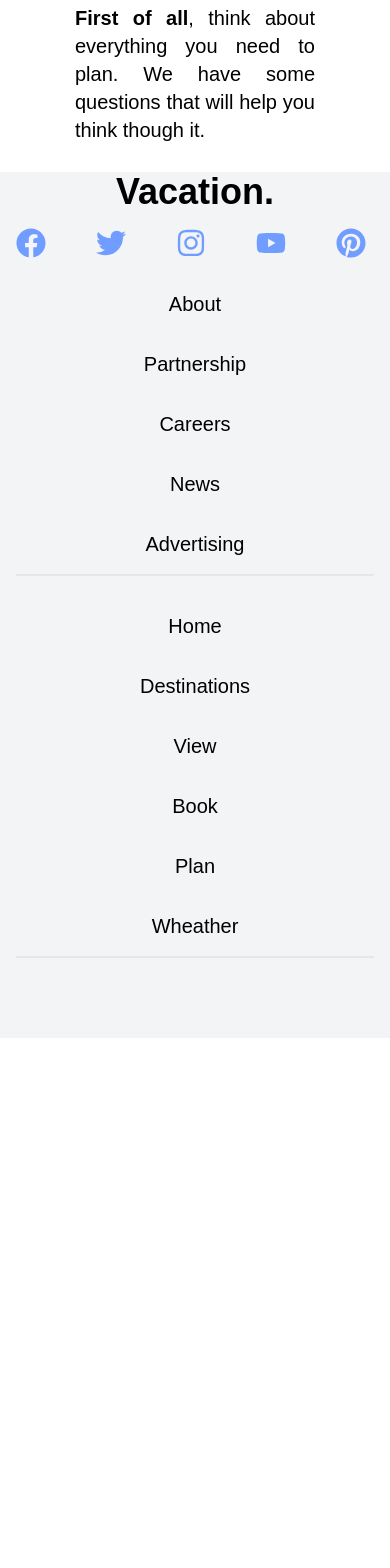
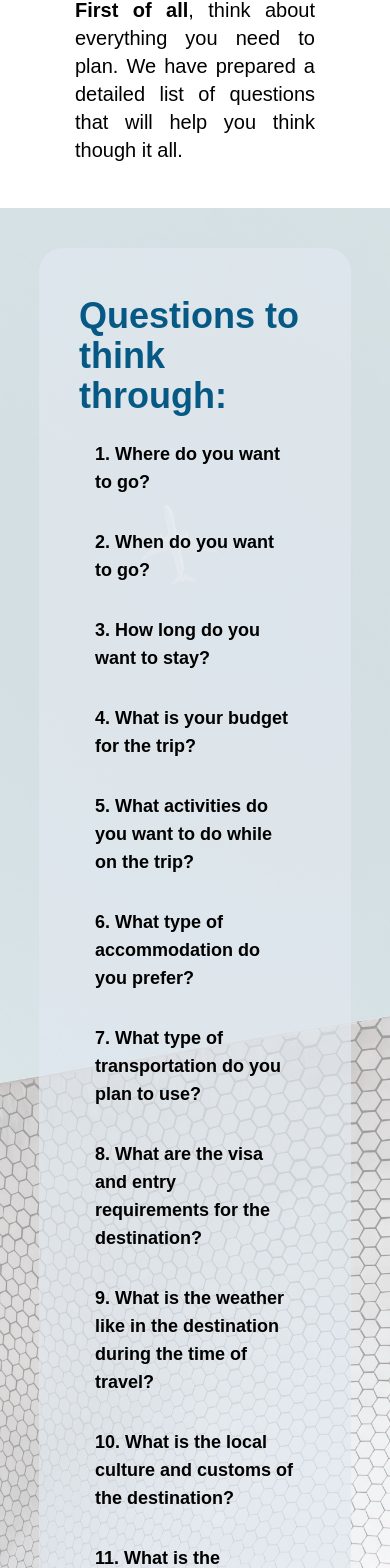
Before and after one commit to KrzysztofPardel/Vacation-Website, a React (Vite) app: page /home/plan in a window 390 px wide. Shown: the part 1413-2981 px from the top of the page. Before the commit the page ends 2451 px from the top, so only its background shows below. Built offline with nearby package versions, Linux system fonts and the light colour scheme; no server answers; the database is empty; a web font is replaced by a local one.

Commit message:
Plan section received all its components

```diff
--- a/src/components/Plan.jsx
+++ b/src/components/Plan.jsx
@@ -2,15 +2,22 @@ import React from 'react'
 import '../scss/index.scss'
 import Navbar from '/src/components/Navbar.jsx'
 import PlanHero from '/src/components/PlanHero.jsx'
-import PlanRecommendations from '/src/components/PlanRecommendations.jsx'
+// import PlanRecommendations from '/src/components/PlanRecommendations.jsx'
 import Footer from '/src/components/Footer.jsx'
+import PlanWhyWait from './PlanWhyWait'
+import PlanQuestions from './PlanQuestions'
+import PlanTakeNote from './PlanTakeNote'
+import PlanWeather from './PlanWeather'
 
 const Plan = () => {
 	return (
 		<>
 			<Navbar />
 			<PlanHero />
-			<PlanRecommendations />
+			<PlanWhyWait />
+			<PlanQuestions />
+			<PlanTakeNote />
+			<PlanWeather />
 			<Footer />
 		</>
 	)
--- a/src/components/PlanHero.jsx
+++ b/src/components/PlanHero.jsx
@@ -10,7 +10,7 @@ const style = {
 	p: `italic text-slate-400 drop-shadow-2xl contrast-100 inline text-4xl md:text-5xl`,
 	description: `py-2 text-black text-justify text-base md:text-2xl`,
 }
-const WhyUsHero = () => {
+const PlanHero = () => {
 	return (
 		<>
 			<div className={style.container}>
@@ -34,4 +34,4 @@ const WhyUsHero = () => {
 	)
 }
 
-export default WhyUsHero
+export default PlanHero
--- /dev/null
+++ b/src/components/PlanQuestions.jsx
@@ -0,0 +1,61 @@
+import React from 'react'
+import { Link } from 'react-router-dom'
+import '../scss/Others.scss'
+import OurLatestOffers from './OurLatestOffers'
+import questions from '../assets/questions.jpg'
+
+const style = {
+	background: `object-cover -z-10 absolute w-[100vw] h-[105rem] md:h-[80rem] lg:h-[95rem] opacity-40`,
+	container_all: `flex justify-between items-center h-[105rem] md:h-[80rem] lg:h-[95rem] p-5 md:p-10 lg:p-20 mt-[1rem]`,
+	container_window: ` h-[100rem] md:h-[75rem] lg:h-[75vh] w-[80vw] md:w-[75vw] lg:w-[60vw] mx-auto m-10 p-10 bg-slate-200/70 rounded-3xl`,
+	header: `text-4xl font-bold py-2 flex justify-center text-sky-800`,
+	container_small: `flex flex-col py-2`,
+	container_top: `flex flex-col items-start gap-[5%] md:flex-row md:justify-evenly md:items-center h-[65rem]`,
+	li_question: `font-semibold text-lg md:text-xl`,
+	pages_link: `ml-[3rem] text-base inline underline hover:no-underline text-slate-500 hover:text-sky-800`,
+}
+
+const PlanQuestions = () => {
+	return (
+		<>
+			<div className=''>
+				<img src={questions} alt='' className={style.background} />
+				<div className={style.container_all}>
+					<div className={style.container_window}>
+						<h1 className={style.header}>Questions to think through:</h1>
+						<div className={style.container_top}>
+							<ol className=''>
+								<li className={style.li_question}>1. Where do you want to go? </li>
+
+								<li className={style.li_question}>2. When do you want to go?</li>
+
+								<li className={style.li_question}>3. How long do you want to stay?</li>
+
+								<li className={style.li_question}>4. What is your budget for the trip?</li>
+								<li className={style.li_question}>5. What activities do you want to do while on the trip?</li>
+								<li className={style.li_question}>6. What type of accommodation do you prefer?</li>
+								<li className={style.li_question}>7. What type of transportation do you plan to use?</li>
+								<li className={style.li_question}>8. What are the visa and entry requirements for the destination?</li>
+								<li className={style.li_question}>
+									9. What is the weather like in the destination during the time of travel?
+								</li>
+								<li className={style.li_question}>10. What is the local culture and customs of the destination?</li>
+								<li className={style.li_question}>11. What is the exchange rate and currency of the destination?</li>
+								<li className={style.li_question}>
+									12. What are the potential health risks of the destination and what vaccinations do you need?
+								</li>
+								<li className={style.li_question}>13. Are there any language barriers in the destination?</li>
+								<li className={style.li_question}>14. What are the emergency contact numbers for the destination?</li>
+								<li className={style.li_question}>
+									15. What are the rules and regulations for traveling during the COVID-19 pandemic?
+								</li>
+							</ol>
+						</div>
+					</div>
+				</div>
+			</div>
+		</>
+	)
+}
+
+export default PlanQuestions
--- /dev/null
+++ b/src/components/PlanTakeNote.jsx
@@ -0,0 +1,36 @@
+import React from 'react'
+import { Link } from 'react-router-dom'
+import '../scss/Others.scss'
+import ToTakeList from './ToTakeList'
+import airport from '../assets/airport.jpg'
+
+const style = {
+	background: `object-cover -z-10 absolute w-[100vw] h-[55rem] md:h-[50rem] lg:h-[45rem] opacity-40`,
+	container_all: `flex justify-between items-center h-[55rem] md:h-[50rem] lg:h-[45rem] p-5 md:p-10 lg:p-20 mt-[1rem]`,
+	container_window: ` h-[50rem] md:h-[45rem] lg:h-[35vh] w-[90vw] md:w-[85vw] lg:w-[60vw] mx-auto m-10 p-10 bg-slate-200/70 rounded-3xl`,
+	h1: `text-4xl font-bold py-2 flex justify-center text-center`,
+	h3: `text-2xl font-bold py-2 flex justify-center text-sky-900 text-center`,
+	container_small: `flex flex-col py-2`,
+	component_container: `flex flex-col items-start gap-[5%] md:flex-row md:justify-evenly md:items-start md:h-[30rem] md:h-[20rem] w-[15rem] rounded-xl`,
+}
+
+const PlanTakeNote = () => {
+	return (
+		<>
+			<div className=''>
+				<img src={airport} alt='' className={style.background} />
+				<div className={style.container_all}>
+					<div className={style.container_window}>
+						<h1 className={style.h1}>Already have something on your mind?</h1>
+						<h3 className={style.h3}>Take a note before you lose it!</h3>
+						<div className={style.component_container}>
+							<ToTakeList />
+						</div>
+					</div>
+				</div>
+			</div>
+		</>
+	)
+}
+
+export default PlanTakeNote
--- /dev/null
+++ b/src/components/PlanWeather.jsx
@@ -0,0 +1,29 @@
+import React from 'react'
+import { Link } from 'react-router-dom'
+import '../scss/Others.scss'
+import WeatherApp from './WeatherApp'
+
+const style = {
+	background: `object-cover -z-10 absolute w-[100vw] h-[55rem] md:h-[50rem] lg:h-[45rem] opacity-40`,
+	container_all: ``,
+	container_window: ` h-[50rem] md:h-[45rem] lg:h-[35vh] w-[90vw] md:w-[85vw] lg:w-[60vw] mx-auto m-10 p-10 bg-slate-200/70 rounded-3xl`,
+	h1: `text-4xl font-bold py-2 flex justify-center text-center`,
+	h3: `text-2xl font-bold py-2 flex justify-center text-sky-900 text-center`,
+	container_small: `flex flex-col py-2`,
+	component_container: `flex flex-col items-start gap-[5%] md:flex-row md:justify-evenly md:items-start md:h-[30rem] md:h-[20rem] w-[15rem] rounded-xl`,
+}
+
+const PlanTakeNote = () => {
+	return (
+		<>
+			<div className=''>
+				<div className={style.container_all}>
+					<h1 className={style.h1}>Want to know the weather at your destination?</h1>
+					<WeatherApp />
+				</div>
+			</div>
+		</>
+	)
+}
+
+export default PlanTakeNote
--- a/src/components/PlanRecommendations.jsx
+++ b/src/components/PlanWhyWait.jsx
@@ -9,10 +9,10 @@ const style = {
 	overlay: `absolute w-full h-full top-0 left-0 bg-gray-900/25`,
 	container_small: `w-[80vw] md:w-[60vw] lg:w-[30vw] h-auto flex flex-col justify-center text-center p-5 bg-white`,
 	h1: `py-1 text-black`,
-	p: `italic text-slate-400 drop-shadow-2xl contrast-100 mr-1 inline text-5xl`,
+	p: `italic text-slate-400 drop-shadow-2xl contrast-100 mr-1 inline text-4xl`,
 	description: `py-2 text-black text-justify text-xl`,
 }
-const WhyUsOurTeam = () => {
+const PlanWhyWait = () => {
 	return (
 		<>
 			<div className={style.container}>
@@ -27,8 +27,8 @@ const WhyUsOurTeam = () => {
 						<span className={style.description}> Start planning your dream vacation with us today.</span>
 						<span className={style.description}>
 							{' '}
-							<b className=''>First of all</b>, think about everything you need to plan. We have some questions that
-							will help you think though it.{' '}
+							<b className=''>First of all</b>, think about everything you need to plan. We have prepared a detailed
+							list of questions that will help you think though it all.{' '}
 						</span>
 					</div>
 				</div>
@@ -37,4 +37,4 @@ const WhyUsOurTeam = () => {
 	)
 }
 
-export default WhyUsOurTeam
+export default PlanWhyWait
--- a/src/components/ToTakeList.jsx
+++ b/src/components/ToTakeList.jsx
@@ -1,20 +1,16 @@
 import React, { useState, useEffect } from 'react'
-import { Link, useLocation } from 'react-router-dom'
 import '/src/scss/TakeList.scss'
 import Todo from '/src/components/Todo.jsx'
-import { GiWrappingStar } from 'react-icons/gi'
 import { AiOutlinePlus, AiOutlineClose } from 'react-icons/ai'
 import { db } from '/src/firebase'
 import { query, collection, onSnapshot, updateDoc, doc, addDoc, deleteDoc } from 'firebase/firestore'
-import keywest from '../assets/keywest.jpg'
 
 const style = {
-	bg: `h-screen w-screen p-4  bg-fixed bg-gradient-to-r from-[#5651e5] to-[#709dff]`,
-	container: `bg-slate-100 max-w-[500px] w-full m-auto rounded-md shadow-sl p-4`,
+	container: `bg-slate-100 w-[20rem] md:w-[40rem] rounded-md shadow-sl p-4`,
 	heading: `text-3xl font-bold text-center text-gray-800 p-2`,
-	form: `flex align-items`,
-	input: `border p-2 w-[76vw] h-[8vh] text-xl`,
-	button: `border flex justify-center items-center p-2 w-[10vw] h-[8vh] ml-2 bg-blue-500 text-slate-100`,
+	form: `flex`,
+	input: `border p-1 w-[76vw] h-[3rem] text-xl`,
+	button: `border flex justify-center items-center p-2 w-[10vw] h-[3rem] ml-2 bg-blue-500 text-slate-100`,
 	count: `text-center p-2`,
 }
 
@@ -63,14 +59,14 @@ const TakeList = () => {
 	return (
 		<div className={style.bg} style={{ backgroundImage: 'keywest' }}>
 			<div className={style.container}>
-				<h3 className={style.heading}>Take List</h3>
+				<h3 className={style.heading}>Important</h3>
 				<form onSubmit={createTodo} className={style.form}>
 					<input
 						className={style.input}
 						type='text'
 						value={input}
 						onChange={e => setInput(e.target.value)}
-						placeholder='I want to take...'
+						placeholder='I do not want to forget about...'
 					/>
 					<button className={style.button}>
 						<AiOutlinePlus size={30} />
```
Also changed, not shown: src/assets/questions.jpg (added).
